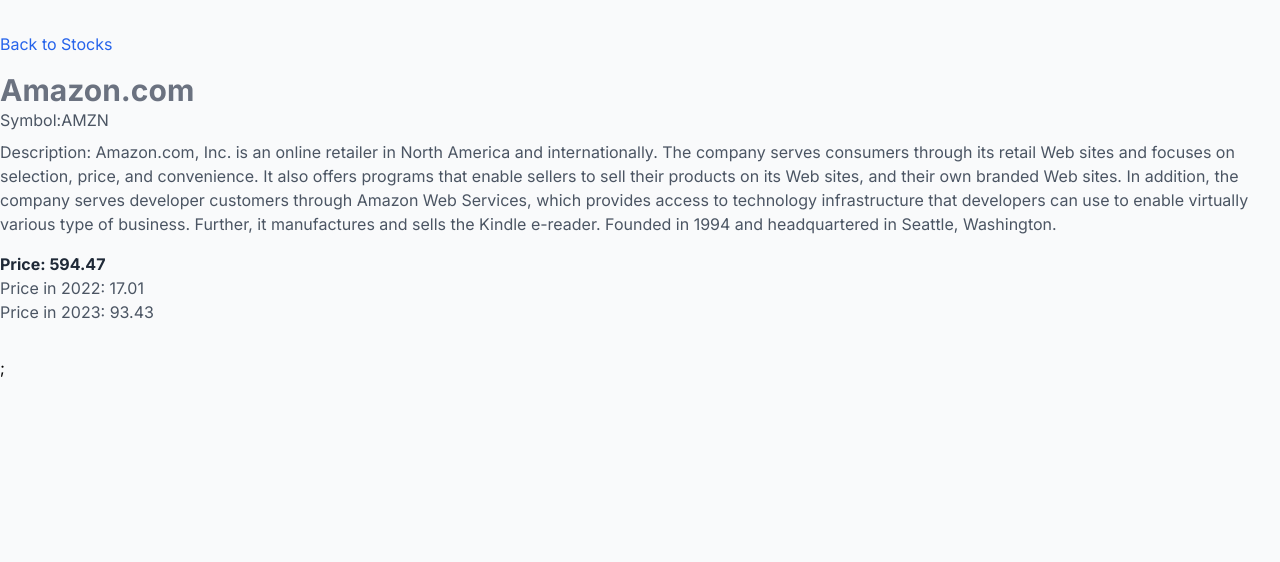
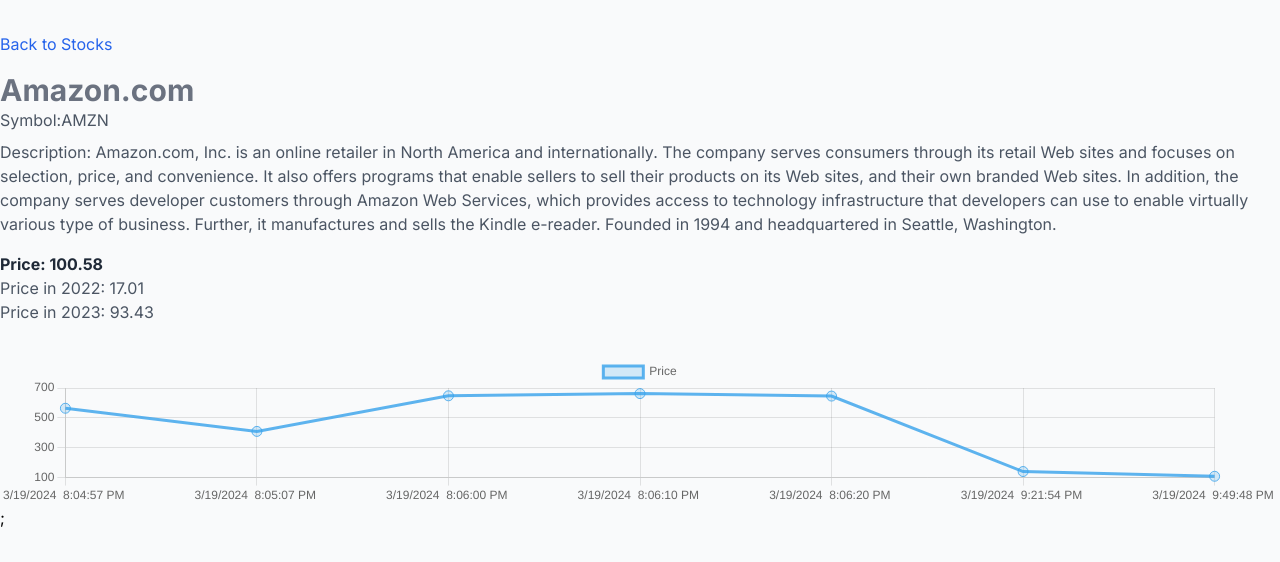
Before and after one commit to jakesuche/stock_dashboard, a Next.js app: page /stocks/AMZN in a window 1280 px wide. Shown: the top 562 px of the page. Built offline with nearby package versions, Linux system fonts and the light colour scheme.

Commit message:
feat: line graph implementation for stock detail page

```diff
--- a/package.json
+++ b/package.json
@@ -11,8 +11,10 @@
   },
   "dependencies": {
     "axios": "^1.6.8",
+    "chart.js": "^4.4.2",
     "next": "14.1.3",
     "react": "^18",
+    "react-chartjs-2": "^5.2.0",
     "react-dom": "^18",
     "socket.io": "^4.7.5",
     "socket.io-client": "^4.7.5",
--- /dev/null
+++ b/src/components/PriceChart.ts/index.tsx
@@ -0,0 +1,73 @@
+
+
+import { Line } from "react-chartjs-2";
+import {
+  CategoryScale,
+  LinearScale,
+  PointElement,
+  LineElement,
+  Title,
+  Tooltip,
+  Legend,
+} from "chart.js";
+import {
+  Chart
+} from "chart.js";
+Chart.register(
+  CategoryScale,
+  CategoryScale,
+  LinearScale,
+  PointElement,
+  LineElement,
+  Title,
+  Tooltip,
+  Legend
+);
+
+
+
+type Props = {
+  history: {
+    timestamp: string;
+    price: string;
+  }[];
+};
+
+
+const PriceChart: React.FC<Props> = ({ history }) => {
+  const chartData = {
+    labels: history?.map(
+      (point) =>
+        `${new Date(point.timestamp).toLocaleDateString()}  ${new Date(
+          point.timestamp
+        ).toLocaleTimeString()} `
+    ),
+    datasets: [
+      {
+        label: "Price",
+        data: history?.map((point) => point.price),
+        borderColor: "rgba(54, 162, 235, 0.8)",
+        backgroundColor: "rgba(54, 162, 235, 0.2)",
+        pointRadius: 5,
+        pointHitRadius: 10,
+      },
+    ],
+  };
+
+  const chartOptions = {
+    maintainAspectRatio: false,
+    scales: {
+      yAxes: [
+        {
+          ticks: {
+            beginAtZero: true,
+          },
+        },
+      ],
+    },
+  };
+
+  return <Line data={chartData} options={chartOptions} />;
+};
+
+export default PriceChart;
--- a/src/data/stocks.json
+++ b/src/data/stocks.json
@@ -2,7 +2,7 @@
   {
     "company": "3M",
     "description": "3M, based in Minnesota, may be best known for its Scotch tape and Post-It Notes, but it also produces sand paper, adhesives, medical products, computer screen filters, food safety items, stationery products and many products used in automotive, marine, and aircraft industries.",
-    "price": "626.88",
+    "price": "271.62",
     "price_2022": 56.27,
     "price_2023": 95.85,
     "symbol": "MMM",
@@ -28,15 +28,19 @@
         "price": "984.75"
       },
       {
-        "timestamp": "2024-03-19T20:50:13.169Z",
-        "price": "608.26"
+        "timestamp": "2024-03-19T21:21:54.615Z",
+        "price": "385.95"
+      },
+      {
+        "timestamp": "2024-03-19T21:49:48.249Z",
+        "price": "0.05"
       }
     ]
   },
   {
     "company": "Amazon.com",
     "description": "Amazon.com, Inc. is an online retailer in North America and internationally. The company serves consumers through its retail Web sites and focuses on selection, price, and convenience. It also offers programs that enable sellers to sell their products on its Web sites, and their own branded Web sites. In addition, the company serves developer customers through Amazon Web Services, which provides access to technology infrastructure that developers can use to enable virtually various type of business. Further, it manufactures and sells the Kindle e-reader. Founded in 1994 and headquartered in Seattle, Washington.",
-    "price": "594.47",
+    "price": "100.58",
     "price_2022": 17.01,
     "price_2023": 93.43,
     "symbol": "AMZN",
@@ -62,15 +66,19 @@
         "price": "645.93"
       },
       {
-        "timestamp": "2024-03-19T20:50:13.169Z",
-        "price": "229.07"
+        "timestamp": "2024-03-19T21:21:54.615Z",
+        "price": "140.68"
+      },
+      {
+        "timestamp": "2024-03-19T21:49:48.249Z",
+        "price": "108.85"
       }
     ]
   },
   {
     "company": "Campbell Soup",
     "description": "Campbell Soup is a worldwide food company, offering condensed and ready-to-serve soups; broth, stocks, and canned poultry; pasta sauces; Mexican sauces; canned pastas, gravies, and beans; juices and beverages; and tomato juices. Its customers include retail food chains, mass discounters, mass merchandisers, club stores, convenience stores, drug stores and other retail, and commercial and non-commercial establishments. Campbell Soup Company was founded in 1869 and is headquartered in Camden, New Jersey.",
-    "price": "319.38",
+    "price": "249.88",
     "price_2022": 22.27,
     "price_2023": 36.4,
     "symbol": "CPB",
@@ -96,15 +104,19 @@
         "price": "406.83"
       },
       {
-        "timestamp": "2024-03-19T20:50:13.169Z",
-        "price": "478.01"
+        "timestamp": "2024-03-19T21:21:54.615Z",
+        "price": "886.73"
+      },
+      {
+        "timestamp": "2024-03-19T21:49:48.249Z",
+        "price": "490.31"
       }
     ]
   },
   {
     "company": "Disney",
     "description": "The Walt Disney Company, founded in 1923, is a worldwide entertainment company, with movies, cable networks, radio networks, movie production, musical recordings and live stage plays. Disney also operates Walt Disney World in Florida and Disneyland in California, Disney Cruise Line, and international Disney resorts. Disney owns countless licenses and literary properties and publishes books and magazines.",
-    "price": "553.59",
+    "price": "728.44",
     "price_2022": 15.24,
     "price_2023": 35.47,
     "symbol": "DIS",
@@ -130,15 +142,19 @@
         "price": "850.04"
       },
       {
-        "timestamp": "2024-03-19T20:50:13.169Z",
-        "price": "210.36"
+        "timestamp": "2024-03-19T21:21:54.615Z",
+        "price": "473.88"
+      },
+      {
+        "timestamp": "2024-03-19T21:49:48.249Z",
+        "price": "45.29"
       }
     ]
   },
   {
     "company": "Dow Chemical",
     "description": "The Dow Chemical Company manufactures raw materials that go into consumer products and services. These materials include food and pharmaceutical ingredients, electronic displays, semiconductor packaging, water purification, insulation, adhesives, pest control, polyurethane, polystyrene (goes into plastics), and crude-oil based raw materials. Dow was founded in 1897 and is based in Midland, Michigan.",
-    "price": "216.25",
+    "price": "848.46",
     "price_2022": 27.65,
     "price_2023": 44.67,
     "symbol": "DOW",
@@ -164,15 +180,19 @@
         "price": "427.39"
       },
       {
-        "timestamp": "2024-03-19T20:50:13.169Z",
-        "price": "420.28"
+        "timestamp": "2024-03-19T21:21:54.615Z",
+        "price": "496.23"
+      },
+      {
+        "timestamp": "2024-03-19T21:49:48.249Z",
+        "price": "740.40"
       }
     ]
   },
   {
     "company": "Exxon Mobil",
     "description": "Exxon Mobil engages in the exploration and production of crude oil and natural gas, and manufacture of petroleum products. The company manufactures commodity petrochemicals. The company has operations in the United States, Canada/South America, Europe, Africa, Asia, and Australia/Oceania. Exxon Mobil Corporation was founded in1870 and is based in Irving, Texas.",
-    "price": "757.66",
+    "price": "321.02",
     "price_2022": 32.82,
     "price_2023": 91.36,
     "symbol": "XOM",
@@ -198,15 +218,19 @@
         "price": "126.44"
       },
       {
-        "timestamp": "2024-03-19T20:50:13.169Z",
-        "price": "43.39"
+        "timestamp": "2024-03-19T21:21:54.615Z",
+        "price": "49.99"
+      },
+      {
+        "timestamp": "2024-03-19T21:49:48.249Z",
+        "price": "509.43"
       }
     ]
   },
   {
     "company": "Ford",
     "description": "Ford Motor Co. develops, manufactures, sells and services vehicles and parts worldwide. Ford sells cars and trucks primarily under the Ford and Lincoln brands. It sells to consumers (through retail dealers) and to rental car companies, leasing companies, and governments. Ford also provides maintenance and repair services. Ford also offers financing to vehicle purchasers. Ford was founded in 1903 and is based in Dearborn, Michigan.",
-    "price": "388.94",
+    "price": "811.88",
     "price_2022": 9.63,
     "price_2023": 8.37,
     "symbol": "F",
@@ -232,15 +256,19 @@
         "price": "321.20"
       },
       {
-        "timestamp": "2024-03-19T20:50:13.169Z",
-        "price": "377.65"
+        "timestamp": "2024-03-19T21:21:54.615Z",
+        "price": "352.64"
+      },
+      {
+        "timestamp": "2024-03-19T21:49:48.249Z",
+        "price": "307.03"
       }
     ]
   },
   {
     "company": "The Gap",
     "description": "The Gap, Inc. sells retail clothing, accessories and personal care products globally under the brand names Gap, Old Navy, Banana Republic, Piperlime, Athleta and Intermix. Products include sports apparel, casual clothing, sleepwear, footwear and infants’ and children’s clothing. The company has company-owned stores as well as franchise stores, online stores and catalogs. The Gap was founded in 1969 and is headquartered in San Francisco, California.",
-    "price": "495.87",
+    "price": "873.76",
     "price_2022": 11.56,
     "price_2023": 18.9,
     "symbol": "GPS",
@@ -266,15 +294,19 @@
         "price": "654.07"
       },
       {
-        "timestamp": "2024-03-19T20:50:13.169Z",
-        "price": "281.07"
+        "timestamp": "2024-03-19T21:21:54.615Z",
+        "price": "760.76"
+      },
+      {
+        "timestamp": "2024-03-19T21:49:48.249Z",
+        "price": "190.77"
       }
     ]
   },
   {
     "company": "General Mills",
     "description": "General Mills manufactures and sells consumer foods worldwide. Products include cereals, frozen vegetables, dough, dessert and baking mixes, frozen pizzas, grains, fruits, ice creams and organic products. It sells to grocery stores as well as commercial food service distributors, restaurants and convenience stores. General Mills was founded in 1928 and is based in Minneapolis, Minnesota.",
-    "price": "121.43",
+    "price": "911.93",
     "price_2022": 22.1,
     "price_2023": 28.76,
     "symbol": "GIS",
@@ -300,15 +332,19 @@
         "price": "491.99"
       },
       {
-        "timestamp": "2024-03-19T20:50:13.169Z",
-        "price": "909.54"
+        "timestamp": "2024-03-19T21:21:54.615Z",
+        "price": "362.59"
+      },
+      {
+        "timestamp": "2024-03-19T21:49:48.249Z",
+        "price": "942.86"
       }
     ]
   },
   {
     "company": "Hewlett Packard",
     "description": "Hewlett-Packard designs and sells products, technologies, software and IT services to consumers, businesses, government and education sectors worldwide. HP offers storage and server products, PCs, calculators, printers, scanners, network infrastructure products, video products (under the Halo brand), and Palm smartphones. HP was founded in 1939 and is headquartered in Palo Alto, California.",
-    "price": "63.26",
+    "price": "151.99",
     "price_2022": 12.03,
     "price_2023": 50.9,
     "symbol": "HPQ",
@@ -334,15 +370,19 @@
         "price": "960.97"
       },
       {
-        "timestamp": "2024-03-19T20:50:13.169Z",
-        "price": "894.46"
+        "timestamp": "2024-03-19T21:21:54.615Z",
+        "price": "196.14"
+      },
+      {
+        "timestamp": "2024-03-19T21:49:48.249Z",
+        "price": "336.79"
       }
     ]
   },
   {
     "company": "IBM",
     "description": "IBM is an international IT company. IBM offers infrastructure and technology services, software for business integration and information management, data warehousing, identity management software, data security, Lotus software for collaboration, messaging and social networking, business intelligence software, servers, and storage systems. IBM was founded in 1910 and is based in Armonk, New York.",
-    "price": "491.57",
+    "price": "317.10",
     "price_2022": 60.36,
     "price_2023": 116.3,
     "symbol": "IBM",
@@ -368,15 +408,19 @@
         "price": "526.15"
       },
       {
-        "timestamp": "2024-03-19T20:50:13.169Z",
-        "price": "546.07"
+        "timestamp": "2024-03-19T21:21:54.615Z",
+        "price": "565.70"
+      },
+      {
+        "timestamp": "2024-03-19T21:49:48.249Z",
+        "price": "648.74"
       }
     ]
   },
   {
     "company": "Johnson & Johnson",
     "description": "Johnson & Johnson develops and manufactures health care products for sale worldwide. J&J products include the brands Johnson’s, Aveeno, Clean & Clear, Neutrogena, Lubriderm, Listerine, Reach, BandAid, Tylenol, Sudafed, Motrin and more. J&J products are used in skin care, baby care, and therapeutic medical care, including inflammatory diseases, arthritis, psoriasis, HIV/AIDS, schizophrenia, spinal care, and diabetes. The company was founded in 1886 and is based in New Brunswick, New Jersey.",
-    "price": "688.64",
+    "price": "403.03",
     "price_2022": 52.3,
     "price_2023": 66.25,
     "symbol": "JNJ",
@@ -402,15 +446,19 @@
         "price": "483.99"
       },
       {
-        "timestamp": "2024-03-19T20:50:13.169Z",
-        "price": "68.31"
+        "timestamp": "2024-03-19T21:21:54.615Z",
+        "price": "500.64"
+      },
+      {
+        "timestamp": "2024-03-19T21:49:48.249Z",
+        "price": "33.42"
       }
     ]
   },
   {
     "company": "Microsoft",
     "description": "Microsoft develops, manufactures, licenses, and supports a range of software products and services for various computing devices worldwide. Products include Windows OS, Windows Live and Internet Explorer. Microsoft also provides training and tech support, online products such as Bing and MSN portals, and software including Microsoft Office, Microsoft SharePoint, Xbox 360, PC software games, online games, and Zune digital music. Microsoft was founded in 1975 and is headquartered in Redmond, Washington.",
-    "price": "758.03",
+    "price": "978.51",
     "price_2022": 22.62,
     "price_2023": 29.84,
     "symbol": "MSFT",
@@ -436,15 +484,19 @@
         "price": "593.48"
       },
       {
-        "timestamp": "2024-03-19T20:50:13.169Z",
-        "price": "397.99"
+        "timestamp": "2024-03-19T21:21:54.615Z",
+        "price": "592.63"
+      },
+      {
+        "timestamp": "2024-03-19T21:49:48.249Z",
+        "price": "641.18"
       }
     ]
   },
   {
     "company": "Monsanto",
     "description": "Monsanto provides agricultural products for farmers in the United States and internationally. It operates in two segments, Seeds and Genomics, and Agricultural Productivity. The Seeds and Genomics segment produces corn, soybean, canola, and cotton seeds, as well as vegetable seeds, including tomato, pepper, eggplant, melon, cucumber, pumpkin, squash, beans, broccoli, onions, and lettuce seeds. The Agricultural Productivity segment offers herbicides for agricultural, industrial, and residential use. Brands include Roundup, Roundup Ready, YieldGard, and Dekalb. Monsanto focuses on high-yielding crops and crops that tolerate adverse conditions. The current company was founded in 2000 (name dates to 1901) and is based in St. Louis, Missouri.",
-    "price": "731.20",
+    "price": "461.23",
     "price_2022": 7.2,
     "price_2023": 86.93,
     "symbol": "MO",
@@ -470,15 +522,19 @@
         "price": "870.10"
       },
       {
-        "timestamp": "2024-03-19T20:50:13.169Z",
-        "price": "627.97"
+        "timestamp": "2024-03-19T21:21:54.615Z",
+        "price": "884.51"
+      },
+      {
+        "timestamp": "2024-03-19T21:49:48.249Z",
+        "price": "69.20"
       }
     ]
   },
   {
     "company": "PepsiCo",
     "description": "PepsiCo, Inc. manufactures, markets, and sells various foods, snacks, and carbonated and non-carbonated beverages worldwide. Pepsi products include Pepsi beverages, Mountain Dew, Gatorade, Aquafina and Tropicana beverages as well as Frito-Lay snacks, Ruffles, Doritos, Tostitos, Rold Gold pretzels, Sun Chips, Crackerjack, Quaker Oats, Aunt Jemima mixes, Life Cereal, and Rice-a-Roni. The company was founded in 1898 and is headquartered in Purchase, New York.",
-    "price": "273.74",
+    "price": "322.81",
     "price_2022": 36.69,
     "price_2023": 73.74,
     "symbol": "PEP",
@@ -504,15 +560,19 @@
         "price": "218.12"
       },
       {
-        "timestamp": "2024-03-19T20:50:13.169Z",
-        "price": "999.37"
+        "timestamp": "2024-03-19T21:21:54.615Z",
+        "price": "342.68"
+      },
+      {
+        "timestamp": "2024-03-19T21:49:48.249Z",
+        "price": "195.46"
       }
     ]
   },
   {
     "company": "Starbucks",
     "description": "Starbucks Corp. provides specialty coffee and tea beverages, packaged and ground coffee beans, single-serve products, juices and food offerings worldwide. Starbucks sells licensed products through grocery stores and other food service outlets as well as running company stores that sell coffees, pastries, breakfast sandwiches and lunch items. Starbucks sells products under the brand names Starbucks, Teavana, Tazo, Seattle’s Best, La Blange and Verismo. Starbucks was founded in 1985 and is based in Seattle, Washington.",
-    "price": "296.28",
+    "price": "570.40",
     "price_2022": 10.5,
     "price_2023": 26.84,
     "symbol": "SBUX",
@@ -538,15 +598,19 @@
         "price": "546.40"
       },
       {
-        "timestamp": "2024-03-19T20:50:13.169Z",
-        "price": "387.66"
+        "timestamp": "2024-03-19T21:21:54.615Z",
+        "price": "953.99"
+      },
+      {
+        "timestamp": "2024-03-19T21:49:48.249Z",
+        "price": "29.20"
       }
     ]
   },
   {
     "company": "Texas Instruments",
     "description": "Texas Instruments designs and sells semiconductors to electronics designers and manufacturers worldwide. The company has four segments: Analog, Embedded Processing, Wireless and Other. The Other segment provides handheld graphing and scientific calculators and licenses technologies to other electronic companies. The company was founded in 1938 and is headquartered in Dallas, Texas.",
-    "price": "898.46",
+    "price": "646.23",
     "price_2022": 15.58,
     "price_2023": 36.54,
     "symbol": "TXN",
@@ -572,8 +636,12 @@
         "price": "435.42"
       },
       {
-        "timestamp": "2024-03-19T20:50:13.169Z",
-        "price": "919.16"
+        "timestamp": "2024-03-19T21:21:54.615Z",
+        "price": "641.26"
+      },
+      {
+        "timestamp": "2024-03-19T21:49:48.249Z",
+        "price": "397.54"
       }
     ]
   },
@@ -584,7 +652,7 @@
     "price_2022": 36.36,
     "price_2023": 57.18,
     "symbol": "TWX",
-    "price": "780.93",
+    "price": "20.08",
     "time_histories": [
       {
         "timestamp": "2024-03-19T20:04:57.775Z",
@@ -607,8 +675,12 @@
         "price": "56.61"
       },
       {
-        "timestamp": "2024-03-19T20:50:13.169Z",
-        "price": "623.76"
+        "timestamp": "2024-03-19T21:21:54.615Z",
+        "price": "623.54"
+      },
+      {
+        "timestamp": "2024-03-19T21:49:48.249Z",
+        "price": "865.17"
       }
     ]
   },
@@ -619,7 +691,7 @@
     "price_2022": 21.85,
     "price_2007": 47.7,
     "symbol": "UNH",
-    "price": "429.42",
+    "price": "726.23",
     "time_histories": [
       {
         "timestamp": "2024-03-19T20:04:57.775Z",
@@ -642,8 +714,12 @@
         "price": "585.96"
       },
       {
-        "timestamp": "2024-03-19T20:50:13.169Z",
-        "price": "544.95"
+        "timestamp": "2024-03-19T21:21:54.615Z",
+        "price": "872.58"
+      },
+      {
+        "timestamp": "2024-03-19T21:49:48.249Z",
+        "price": "533.70"
       }
     ]
   },
@@ -654,7 +730,7 @@
     "price_2022": 50.51,
     "price_2007": 47.53,
     "symbol": "WMT",
-    "price": "265.61",
+    "price": "445.05",
     "time_histories": [
       {
         "timestamp": "2024-03-19T20:04:57.775Z",
@@ -677,8 +753,12 @@
         "price": "179.76"
       },
       {
-        "timestamp": "2024-03-19T20:50:13.169Z",
-        "price": "954.26"
+        "timestamp": "2024-03-19T21:21:54.615Z",
+        "price": "898.39"
+      },
+      {
+        "timestamp": "2024-03-19T21:49:48.249Z",
+        "price": "343.49"
       }
     ]
   },
@@ -689,7 +769,7 @@
     "price_2022": 46.82,
     "price_2007": 94.29,
     "symbol": "WHR",
-    "price": "820.55",
+    "price": "310.54",
     "time_histories": [
       {
         "timestamp": "2024-03-19T20:04:57.775Z",
@@ -712,8 +792,12 @@
         "price": "473.43"
       },
       {
-        "timestamp": "2024-03-19T20:50:13.169Z",
-        "price": "24.05"
+        "timestamp": "2024-03-19T21:21:54.615Z",
+        "price": "799.86"
+      },
+      {
+        "timestamp": "2024-03-19T21:49:48.249Z",
+        "price": "54.52"
       }
     ]
   },
@@ -724,7 +808,7 @@
     "price_2022": 5.26,
     "price_2007": 17.54,
     "symbol": "XRX",
-    "price": "709.89",
+    "price": "683.52",
     "time_histories": [
       {
         "timestamp": "2024-03-19T20:04:57.775Z",
@@ -747,8 +831,12 @@
         "price": "680.88"
       },
       {
-        "timestamp": "2024-03-19T20:50:13.169Z",
-        "price": "968.86"
+        "timestamp": "2024-03-19T21:21:54.615Z",
+        "price": "816.55"
+      },
+      {
+        "timestamp": "2024-03-19T21:49:48.249Z",
+        "price": "951.70"
       }
     ]
   }
--- a/src/pages/api/socketio.ts
+++ b/src/pages/api/socketio.ts
@@ -52,7 +52,7 @@
           const updatedStock = StockList.map((item) => ({
             ...item,
             time_histories: [
-              ...(item.time_histories?.slice(0,5) || []),
+              ...(item.time_histories?.slice(0,6) || []),
               { timestamp: new Date(), price: item.price },
             ],
             price: (Math.random() * 1000).toFixed(2),
--- a/src/pages/stocks/[slug].tsx
+++ b/src/pages/stocks/[slug].tsx
@@ -1,4 +1,6 @@
 import { AxiosResponse } from "axios";
+import InfoAlert from "components/InfoAlert";
+import PriceChart from "components/PriceChart.ts";
 import { GetServerSidePropsContext } from "next";
 import Link from "next/link";
 import React from "react";
@@ -7,9 +9,7 @@
 export const getServerSideProps = async (ctx: GetServerSidePropsContext) => {
   const slug = ctx.query.slug;
   try {
-    const response: AxiosResponse<any> = await axioInstance.get(
-      `api/stock/${slug}`
-    );
+    const response: AxiosResponse = await axioInstance.get(`api/stock/${slug}`);
 
     return {
       props: {
@@ -32,24 +32,12 @@
 };
 
 const StockDetail: React.FC<Props> = ({ data }) => {
+  const stockdetails = data?.result;
+  let details;
 
-  const stockdetails = data?.result
-
-  if (!Boolean(stockdetails)){
-    return (
-      <div className="container mx-auto mt-8">
-        <Link className="text-blue-600" href="/stocks">
-          Back to Stocks
-        </Link>
-
-      </div>
-    );
-  }
-    return (
-      <div className="container mx-auto mt-8">
-        <Link className="text-blue-600" href="/stocks">
-          Back to Stocks
-        </Link>
+  if (Boolean(stockdetails)) {
+    details = (
+      <>
         <h1 className="text-3xl font-bold mt-4 text-gray-500">
           {stockdetails.company}
         </h1>
@@ -66,9 +54,25 @@
             Price in 2023: {stockdetails.price_2023}
           </p>
         </div>
-        <div className="mt-8">{/* <Line data={chartData} /> */}</div>
-      </div>
+        <div className="mt-8">
+          <PriceChart history={stockdetails?.time_histories} />
+        </div>
+      </>
     );
+  } else {
+    details = (
+      <InfoAlert description="Stock item not found, confirm if your url is correct" />
+    );
+  }
+
+  return (
+    <div className="container mx-auto mt-8">
+      <Link className="text-blue-600" href="/stocks">
+        Back to Stocks
+      </Link>
+      {details}
+    </div>
+  );
 };
 
 export default StockDetail;
```
Also changed, not shown: src/components/InfoAlert/index.tsx (+9 -5 lines), src/data/stock.prices.json (deleted, +0 -10 lines), src/pages/stocks/index.tsx (+2 -5 lines), src/utils/socket.ts (added, +8 -0 lines), 1 other file (tests, documents, lock files or other folders).
